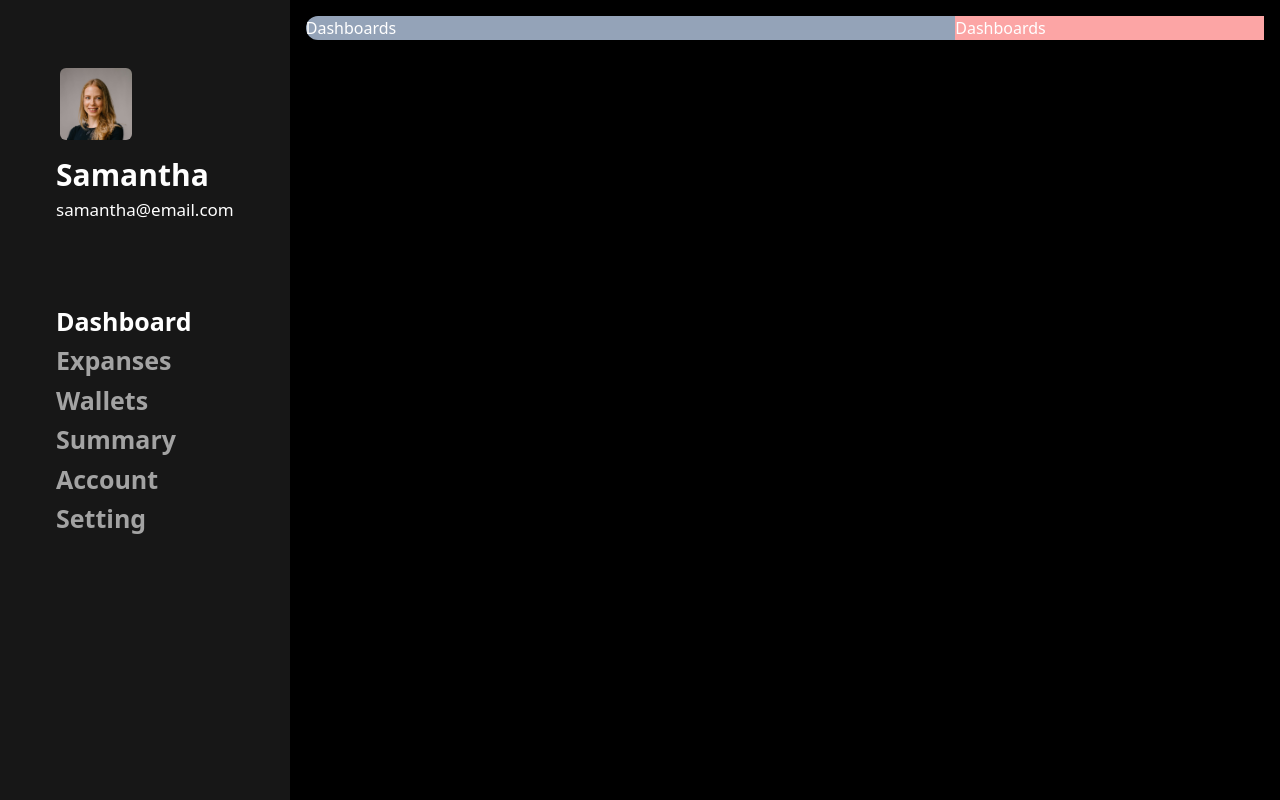
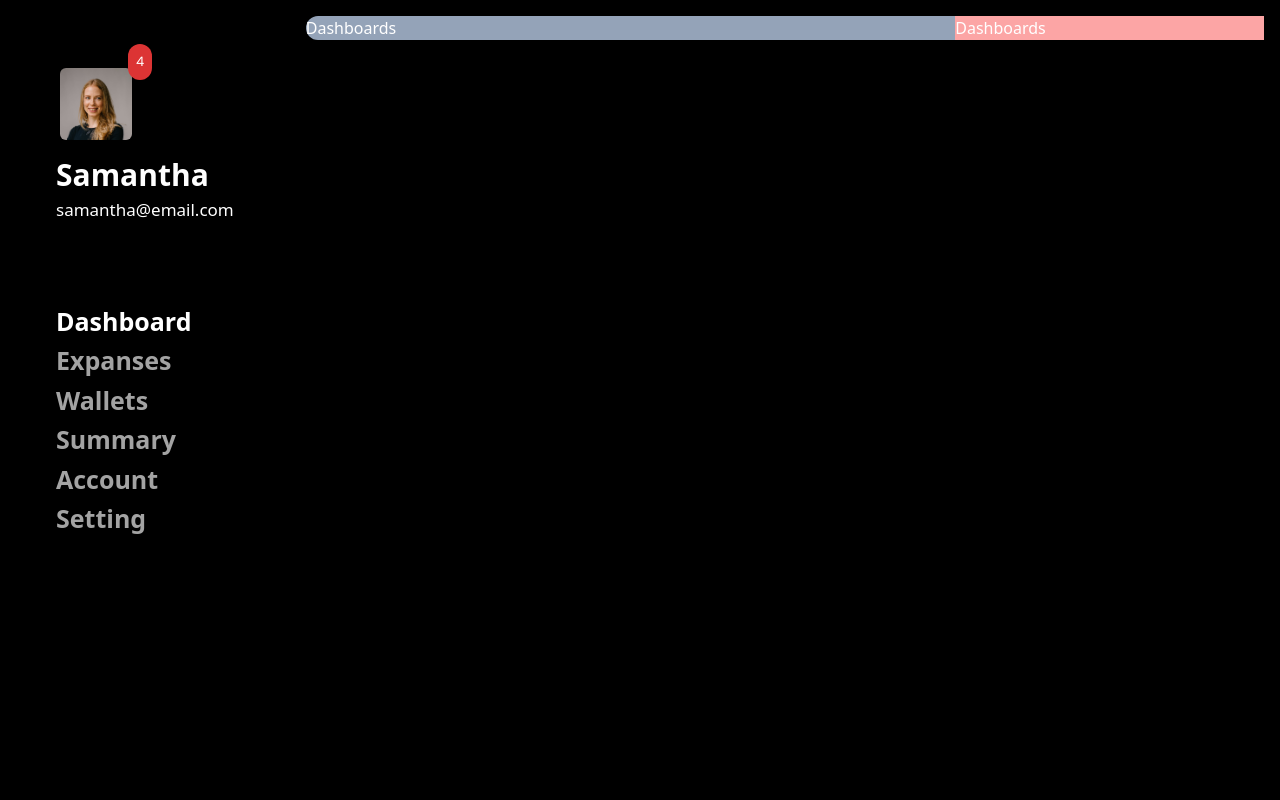
Before and after one commit to TiranChanuka/Admin-DashBoard, a React (Create React App) app: page / in a window 1280 px wide. Built offline with nearby package versions, Linux system fonts and the light colour scheme.

Commit message:
Update sideBarNew.jsx

```diff
--- a/src/screens/global/sideBarNew.jsx
+++ b/src/screens/global/sideBarNew.jsx
@@ -8,7 +8,7 @@ const linkClass =
 
 export default function Sidebar() {
     return (
-        <div className="bg-neutral-900 w-100 p-14 flex flex-col">
+        <div className=" w-100 p-14 flex flex-col">
             <div className="flex items-center gap-2 px-1 py-3">
                 <img
                     alt="profile-user"
@@ -17,6 +17,7 @@ export default function Sidebar() {
                     src="./Assets/profile.png"
                     className={`cursor-pointer duration-500 rounded-md`}
                 />
+                <div className="text-white  bg-iconRed font-poppins rounded-full p-2 text-13px absolute top-11 left-32">4</div>
             </div>
             <div className="text-white">
                 <div className="text-30px font-semibold">Samantha</div>
```
